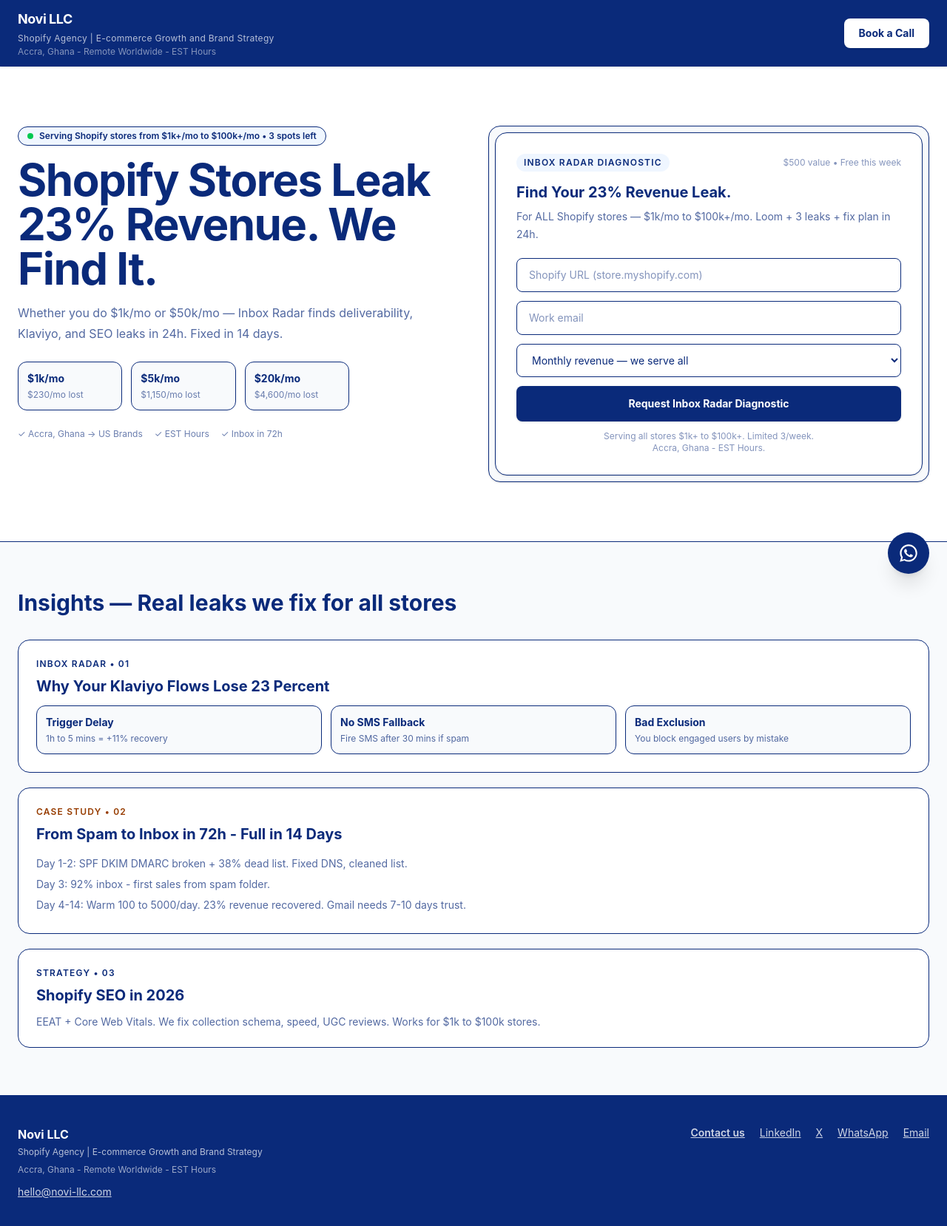
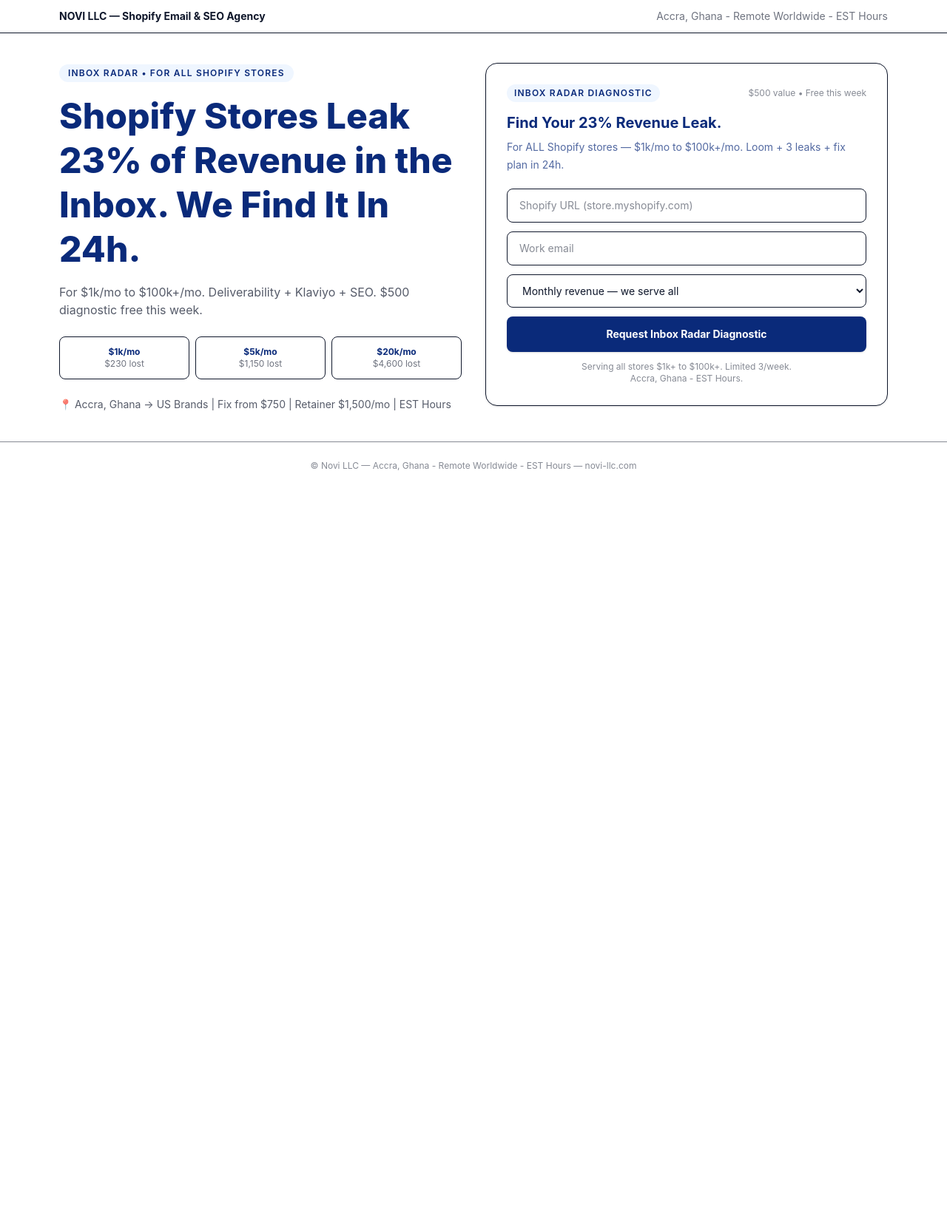
Before and after one commit to NOVI-I6699-cmd/portfolio-starter-kit, a Next.js app: page / in a window 1280 px wide. Shown: the top 1658 px of the page at 74% size. After the commit the page ends 800 px from the top, so only its background shows below. Built offline with nearby package versions, Linux system fonts and the light colour scheme.

Commit message:
Update page.tsx

```diff
--- a/app/page.tsx
+++ b/app/page.tsx
@@ -1,99 +1,34 @@
-"use client"
-import AuditForm from './components/AuditForm'
-import WhatsAppButton from './components/WhatsAppButton'
+import AuditForm from "./components/AuditForm";
 
-export default function Home() {
+export default function Page(){
 return (
-    <main className="bg-white">
-      <header className="text-white sticky top-0 z-50 shadow-sm" style={{backgroundColor:'#0A2A7A'}}>
-        <div className="max-w-7xl mx-auto px-6 py-3 flex justify-between items-center">
-          <div className="flex flex-col leading-none">
-            <div className="font-bold text-lg tracking-tight">Novi LLC</div>
-            <div className="text-xs mt-1 text-white/70 tracking-wide">Shopify Agency | E-commerce Growth and Brand Strategy</div>
-            <div className="text-xs mt-0.5 text-white/50">Accra, Ghana - Remote Worldwide - EST Hours</div>
-          </div>
-          <a href="mailto:hello@novi-llc.com" className="bg-white px-5 py-2.5 rounded-lg text-sm font-bold shadow" style={{color:'#0A2A7A'}}>Book a Call</a>
+<main className="min-h-screen bg-white text-slate-900">
+<header className="border-b">
+<div className="max-w-6xl mx-auto px-4 py-3 flex justify-between items-center text-sm">
+<div className="font-bold">NOVI LLC — Shopify Email & SEO Agency</div>
+<div className="opacity-60">Accra, Ghana - Remote Worldwide - EST Hours</div>
 </div>
 </header>
 
-      <section className="max-w-7xl mx-auto px-6 py-12 md:py-20 grid md:grid-cols-2 gap-10 items-start">
+<section className="max-w-6xl mx-auto px-4 py-10 grid md:grid-cols-2 gap-8 items-start">
 <div>
-          <div className="inline-flex items-center gap-2 text-xs font-semibold px-3 py-1 rounded-full bg-blue-50 border" style={{color:'#0A2A7A'}}>
-            <span className="h-2 w-2 rounded-full bg-green-500"></span>
-            Serving Shopify stores from $1k+/mo to $100k+/mo • 3 spots left
-          </div>
-          <h1 className="mt-4 text-4xl md:text-6xl font-bold leading-none tracking-tight" style={{color:'#0A2A7A'}}>
-            Shopify Stores Leak 23% Revenue. We Find It.
-          </h1>
-          <div className="mt-4 text-base leading-7 opacity-70 max-w-xl" style={{color:'#0A2A7A'}}>
-            Whether you do $1k/mo or $50k/mo — Inbox Radar finds deliverability, Klaviyo, and SEO leaks in 24h. Fixed in 14 days.
+<div className="inline-block text-xs font-semibold tracking-widest bg-blue-50 text-[#0A2A7A] px-3 py-1 rounded-full">INBOX RADAR • FOR ALL SHOPIFY STORES</div>
+<h1 className="mt-4 text-4xl md:text-5xl font-extrabold leading-tight text-[#0A2A7A]">Shopify Stores Leak 23% of Revenue in the Inbox. We Find It In 24h.</h1>
+<p className="mt-4 opacity-70">For $1k/mo to $100k+/mo. Deliverability + Klaviyo + SEO. $500 diagnostic free this week.</p>
+
+<div className="mt-6 grid grid-cols-3 gap-2 text-xs">
+<div className="border rounded-lg p-3 text-center"><div className="font-bold text-[#0A2A7A]">$1k/mo</div><div className="opacity-60">$230 lost</div></div>
+<div className="border rounded-lg p-3 text-center"><div className="font-bold text-[#0A2A7A]">$5k/mo</div><div className="opacity-60">$1,150 lost</div></div>
+<div className="border rounded-lg p-3 text-center"><div className="font-bold text-[#0A2A7A]">$20k/mo</div><div className="opacity-60">$4,600 lost</div></div>
 </div>
 
-          <div className="mt-6 grid grid-cols-3 gap-3 max-w-md">
-            <div className="border rounded-xl p-3 bg-slate-50"><div className="text-sm font-bold" style={{color:'#0A2A7A'}}>$1k/mo</div><div className="text-xs opacity-60 mt-1">$230/mo lost</div></div>
-            <div className="border rounded-xl p-3 bg-slate-50"><div className="text-sm font-bold" style={{color:'#0A2A7A'}}>$5k/mo</div><div className="text-xs opacity-60 mt-1">$1,150/mo lost</div></div>
-            <div className="border rounded-xl p-3 bg-slate-50"><div className="text-sm font-bold" style={{color:'#0A2A7A'}}>$20k/mo</div><div className="text-xs opacity-60 mt-1">$4,600/mo lost</div></div>
+<div className="mt-6 text-sm opacity-70">📍 Accra, Ghana → US Brands | Fix from $750 | Retainer $1,500/mo | EST Hours</div>
 </div>
 
-          <div className="mt-6 flex items-center gap-4 text-xs opacity-60" style={{color:'#0A2A7A'}}>
-            <div>✓ Accra, Ghana → US Brands</div>
-            <div>✓ EST Hours</div>
-            <div>✓ Inbox in 72h</div>
-          </div>
-        </div>
-
-        <div className="bg-slate-50 p-2 rounded-2xl border shadow-sm"><AuditForm /></div>
+<AuditForm />
 </section>
 
-      <section id="insights" className="bg-slate-50 border-y py-16">
-        <div className="max-w-7xl mx-auto px-6">
-          <h2 className="text-3xl font-bold" style={{color:'#0A2A7A'}}>Insights — Real leaks we fix for all stores</h2>
-          <div className="mt-8 grid gap-5">
-            <div className="bg-white rounded-2xl border p-6">
-              <div className="text-xs uppercase tracking-widest font-semibold" style={{color:'#0A2A7A'}}>INBOX RADAR • 01</div>
-              <div className="mt-2 text-xl font-bold" style={{color:'#0A2A7A'}}>Why Your Klaviyo Flows Lose 23 Percent</div>
-              <div className="mt-3 grid md:grid-cols-3 gap-3 text-sm">
-                <div className="bg-slate-50 border rounded-xl p-3"><div className="font-bold">Trigger Delay</div><div className="mt-1 opacity-70 text-xs">1h to 5 mins = +11% recovery</div></div>
-                <div className="bg-slate-50 border rounded-xl p-3"><div className="font-bold">No SMS Fallback</div><div className="mt-1 opacity-70 text-xs">Fire SMS after 30 mins if spam</div></div>
-                <div className="bg-slate-50 border rounded-xl p-3"><div className="font-bold">Bad Exclusion</div><div className="mt-1 opacity-70 text-xs">You block engaged users by mistake</div></div>
-              </div>
-            </div>
-            <div className="bg-white rounded-2xl border p-6">
-              <div className="text-xs uppercase tracking-widest font-semibold text-amber-800">CASE STUDY • 02</div>
-              <div className="mt-2 text-xl font-bold" style={{color:'#0A2A7A'}}>From Spam to Inbox in 72h - Full in 14 Days</div>
-              <div className="mt-3 text-sm leading-7 opacity-70" style={{color:'#0A2A7A'}}>
-                <div>Day 1-2: SPF DKIM DMARC broken + 38% dead list. Fixed DNS, cleaned list.</div>
-                <div>Day 3: 92% inbox - first sales from spam folder.</div>
-                <div>Day 4-14: Warm 100 to 5000/day. 23% revenue recovered. Gmail needs 7-10 days trust.</div>
-              </div>
-            </div>
-            <div className="bg-white rounded-2xl border p-6">
-              <div className="text-xs uppercase tracking-widest font-semibold">STRATEGY • 03</div>
-              <div className="mt-2 text-xl font-bold" style={{color:'#0A2A7A'}}>Shopify SEO in 2026</div>
-              <div className="mt-3 text-sm opacity-70" style={{color:'#0A2A7A'}}>EEAT + Core Web Vitals. We fix collection schema, speed, UGC reviews. Works for $1k to $100k stores.</div>
-            </div>
-          </div>
-        </div>
-      </section>
-
-      <footer className="text-white py-10" style={{backgroundColor:'#0A2A7A'}}>
-        <div className="max-w-7xl mx-auto px-6 flex flex-col md:flex-row justify-between gap-6">
-          <div>
-            <div className="font-bold">Novi LLC</div>
-            <div className="mt-1 text-xs text-white/70">Shopify Agency | E-commerce Growth and Brand Strategy</div>
-            <div className="mt-2 text-xs text-white/60">Accra, Ghana - Remote Worldwide - EST Hours</div>
-            <div className="mt-3 text-sm"><a href="mailto:hello@novi-llc.com" className="underline text-white/80">hello@novi-llc.com</a></div>
-          </div>
-          <div className="flex flex-wrap gap-5 text-sm text-white/80">
-            <a href="mailto:hello@novi-llc.com" className="underline font-semibold">Contact us</a>
-            <a href="https://www.linkedin.com/in/floran-novi-llc/" target="_blank" className="underline">LinkedIn</a>
-            <a href="https://x.com/novi_llc" target="_blank" className="underline">X</a>
-            <a href="https://wa.me/233243876362" target="_blank" className="underline">WhatsApp</a>
-            <a href="mailto:hello@novi-llc.com" className="underline">Email</a>
-          </div>
-        </div>
-      </footer>
-      <WhatsAppButton />
+<footer className="border-t py-6 text-center text-xs opacity-50">© Novi LLC — Accra, Ghana - Remote Worldwide - EST Hours — novi-llc.com</footer>
 </main>
 )
 }
```
Lines whose indentation alone changed are shown as unchanged.
